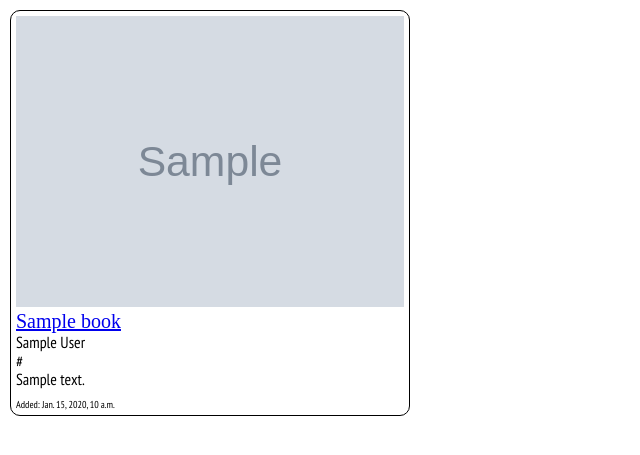
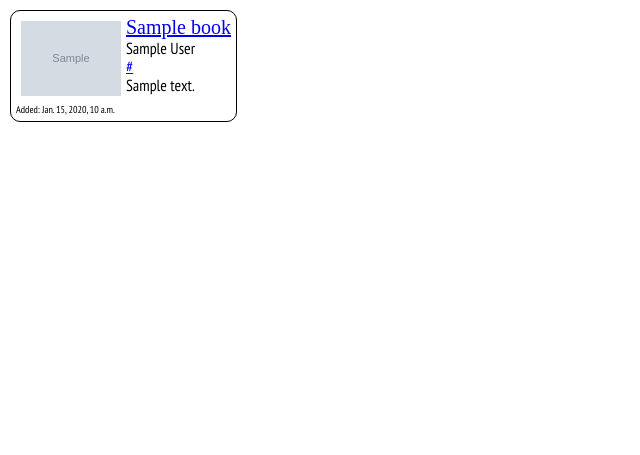
Before and after one commit to momentum-cohort-2020-01/django-freeshelf-team-echidna, a Django app: page / in a window 1280 px wide. Shown: the part 130-585 px from the top of the page, without its empty margins (0-640 px from the left). Run offline with Django 3.2, Linux system fonts and the light colour scheme; tables that the repository leaves empty hold one stand-in row (values such as "Sample post"); grey boxes marked "Sample" are stand-in pictures; some libraries are stand-ins or nearby versions; some web fonts are replaced.

Commit message:
Add CSS so book image floats left on homepage

```diff
--- a/freeshelf/core/static/style.css
+++ b/freeshelf/core/static/style.css
@@ -55,6 +55,12 @@ hr {
     display: flex;
 }
 
+.book-img {
+    float: left;
+    max-width: 100px;
+    margin: 5px;
+}
+
 .book {
     border: 1px solid black;
     border-radius: 10px;
@@ -69,6 +75,10 @@ hr {
     font-size: 20px;
 }
 
+.book-url {
+    margin-bottom: 10px;
+}
+
 .timestamp {
     font-size: 10px;
     margin-top: 10px;
--- a/freeshelf/core/templates/core/books_list.html
+++ b/freeshelf/core/templates/core/books_list.html
@@ -3,10 +3,10 @@
 <body class="books-body">
     {% for book in books %}
     <div class="book" id="{{book.pk}}">
-        <img src='{{book.img}}'>
+        <img class='book-img' src='{{book.img.url}}'>
         <a class="book-title" href="{%url 'books-detail' book.pk %}">{{book.title}}</a>
         <p class="book-author">{{book.author}}</p>
-        <p class="book-url">{{book.url}}</p>
+        <a class="book-url" href="{{book.url}}">{{book.url}}</a>
         <p class="book-description">{{book.description}}</p>
         <p class="timestamp">Added: {{book.date_added}}</p>
     </div>
```
Also changed, not shown: freeshelf/freeshelf/static/media/Automate_the_Boring_Stuff.jpg (added), freeshelf/freeshelf/static/media/Coding_with_Minecraft.jpg (added), freeshelf/freeshelf/static/media/Learn_Enough_Command_Line.png (added), freeshelf/freeshelf/static/media/Obey_the_Testing_Goat.jpg (added), freeshelf/freeshelf/static/media/Think_Python.jpg (added).
